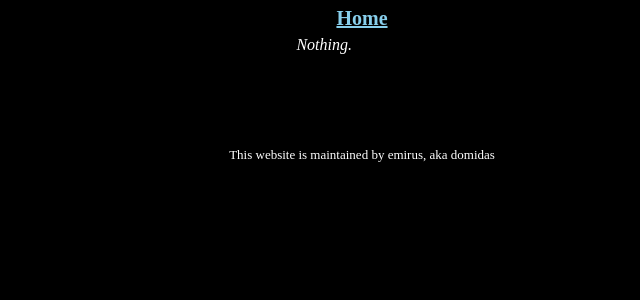
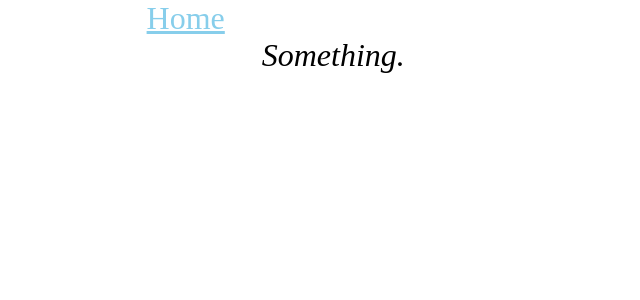
Before and after one commit to domidas/domidas.github.io, a Jekyll site: the page built from launchpad.md, in a window 1280 px wide. Shown: the top 300 px of the page, without its empty margins (278-918 px from the left). Built offline with Jekyll 4.4.1, drawn with Linux system fonts in a browser that asks for light colours; our own code applies the rules of GitHub Pages for plain Markdown files.

Commit message:
Implementing layout

```diff
--- a/_layouts/default.html
+++ b/_layouts/default.html
@@ -1,14 +1,6 @@
 <!DOCTYPE HTML>
 <HTML lang="en">
   <HEAD>
-
-     <meta charset="utf-8">
-    <meta name="viewport" content="width=device-width">
-    <title>ƎD</title>
-    <!--
-    <link rel="stylesheet" href="assets/css/style.css">
-    <link rel="stylesheet" href="http://fonts.googleapis.com/css?family=Source+Sans+Pro:200,300,400,700" media="all">
-    -->
 
     <style type="text/css">
         a {
@@ -17,17 +9,17 @@
       text-decoration: underline;
       text-transform: capitalize;
     }
-
-        h1 {
-          color: white;
-      }
+        i {
+      color: white;
+      font-size: 200%;
+    }
 
         html {
         display: table;
         margin: auto;
       }
 
-    body {
+        body {
         display: table-cell;
         vertical-align: middle;
       }
@@ -39,13 +31,59 @@
         color: white;
       }
 
-      <!--
       .tab { margin-left: 140px; }
-      -->
-    </style>
 
+.caption {
+	font-family: Arial, Helvetica, sans-serif;
+	font-size: 10px;
+	font-weight: normal;
+	text-align: center;
+}
+.subtitle {
+	margin: auto;
+	font-size: 12px;
+	margin-top: 12px;
+	margin-bottom: 12px;
+	text-align: center;
+}
+.blurb {
+	margin-top: 10px;
+	margin-bottom: 10px;
+	font-family: Arial, Helvetica, sans-serif;
+	font-size: small;
+}
+p {
+	font-family: Arial, Helvetica, sans-serif;
+	font-size: 12px;
+	font-weight: normal;
+}
+li {
+	font-family: Arial, Helvetica, sans-serif;
+	font-size: 12px;
+	font-weight: normal;
+}
+h1 {
+	font-family: "Trebuchet MS", Trebuchet, sans-serif;
+	font-weight: bold;
+	color: #FB460A;
+	font-style: italic;
+	text-transform: none;
+	margin-bottom: 0px;
+	padding-bottom: 0px;
+	font-size: 40px;
+	text-align: center;
+}
+.faint {
+	font-family: Verdana, Arial, Helvetica, sans-serif;
+	font-size: x-small;
+	color: #333340;
+	text-decoration: underline overline;
+}
+.style1 {font-size: 10px; font-family: Arial, Helvetica, sans-serif;}
+-->
+	</style>
   </HEAD>
-  <BODY style="background-color:black;text-align:center">
+  <BODY style="background-color:black>
 
     <h1 style="color:white;font-size:x-small;"><a href="/">Home</a></h1>
 
--- a/index.html
+++ b/index.html
@@ -21,6 +21,8 @@
   <link rel="apple-touch-icon" href="/apple-touch-icon.png">
 
   <link rel="stylesheet" href="css/styles.css?v=1.0">
+
+  <!--
 
   <style type="text/css">
         a {
@@ -100,8 +102,9 @@
 	text-decoration: underline overline;
 }
 .style1 {font-size: 10px; font-family: Arial, Helvetica, sans-serif;}
--->
+
 	</style>
+	-->
 </head>
 
 <body style="background-color:DimGray"
```
